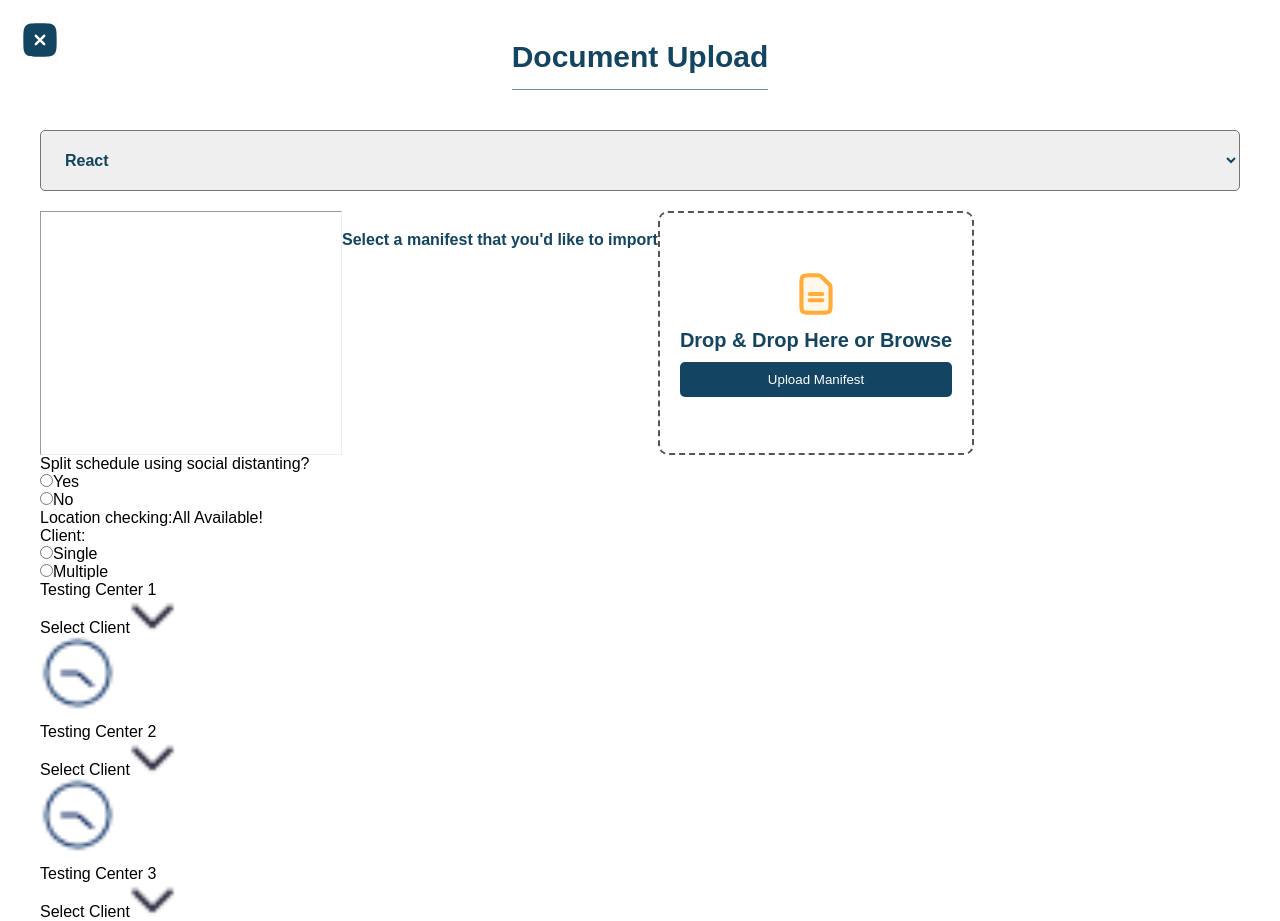
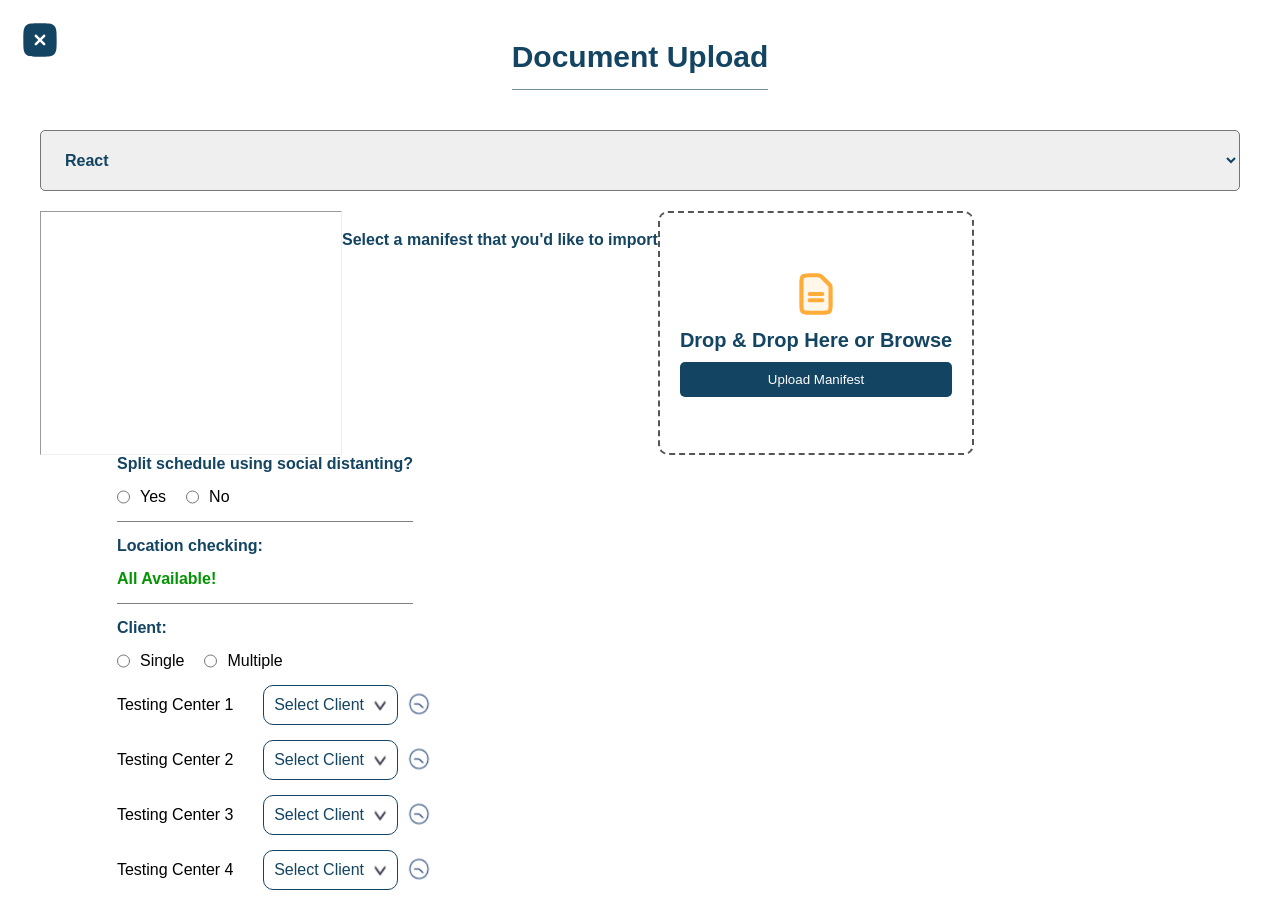
Before and after one commit to Faxraddin/Robby, a React (Create React App) app: page / in a window 1280 px wide. Shown: the top 921 px of the page. Built offline with nearby package versions, Linux system fonts and the light colour scheme.

Commit message:
added css no logic

```diff
--- a/src/components/RightPart/RightPart.css
+++ b/src/components/RightPart/RightPart.css
@@ -0,0 +1,117 @@
+.RightPart-parent{
+    width: 450px;
+    display: flex;
+    align-items: center;
+    justify-content: center;
+};
+
+.RightPart-child{
+    display: flex;
+    width: 100%;
+    flex-direction: column;
+};
+
+
+
+
+
+.RightPart-p1{
+    display: flex;
+    flex-direction: column;
+    gap: 20px;
+    border-bottom: thin gray solid;
+    width: 100%;
+}
+
+.RightPart-p1 > span{
+    font-size: 16px;
+    font-weight: 700;
+    color: rgb(19, 68, 97);
+}
+
+.swichers{
+    display: flex;
+    align-items: center;
+    gap: 20px;
+    padding: 15px 0 15px 0;
+    border-bottom: thin gray solid;
+    margin-bottom: 15px;
+}
+
+.swichers div{
+    display: flex;
+    gap: 10px;
+}
+
+
+
+
+
+.RightPart-p2{
+    display: flex;
+    flex-direction: column;
+    gap: 15px;
+    padding-bottom: 15px;
+    width: 100%;
+    border-bottom: thin gray solid;
+}
+
+.RightPart-p2 h3{
+    font-weight: 700;
+    color: rgb(19, 68, 97);
+    font-size: 16px;
+}
+
+.RightPart-p2 span{
+    font-weight: 700;
+    color: rgb(3, 149, 3);
+    font-size: 16px;
+};
+
+
+
+
+
+.RightPart-p3{
+    display: flex;
+    flex-direction: column;
+    gap: 15px;
+    width: 100%;
+    border-bottom: thin gray solid;
+}
+
+.RightPart-p3 > span{
+    font-size: 16px;
+    font-weight: 700;
+    color: rgb(19, 68, 97);
+}
+
+.swichers2{
+    display: flex;
+    align-items: center;
+    gap: 20px;
+    padding: 15px 0 15px 0;
+}
+
+.swichers2 div{
+    display: flex;
+    gap: 10px;
+};
+
+.testers{
+    display: flex;
+    flex-direction: column;
+    width: 100%;
+    gap:15px
+};
+
+.testers-container{
+    display: flex;
+    align-items: center;
+    justify-content: center;
+    width: 100%;
+};
+
+.testers-container > div {
+    display: flex;
+}
--- a/src/components/RightPart/RightPart.js
+++ b/src/components/RightPart/RightPart.js
@@ -1,4 +1,4 @@
-import './RightPart.css';
+import './RightPart.css'
 
 const RightPart = () => {
   return (
@@ -6,7 +6,7 @@ const RightPart = () => {
       <div className="RightPart-child">
         <div className="RightPart-p1">
           <span>Split schedule using social distanting?</span>
-          <div>
+          <div className="swichers">
             <div>
               <input type="radio" value={"Yes"} />
               <span>Yes</span>
@@ -18,12 +18,12 @@ const RightPart = () => {
           </div>
         </div>
         <div className="RightPart-p2">
-          <span>Location checking:</span>
+          <h3>Location checking:</h3>
           <span>All Available!</span>
         </div>
-        <div className="RightPart-p3">
+        <div className="RightPart-p3" style={{ padding: "15px 0 15px 0" }}>
           <span>Client:</span>
-          <div>
+          <div className="swichers2">
             <div>
               <input type="radio" value={"Single"} />
               <span>Single</span>
@@ -33,45 +33,152 @@ const RightPart = () => {
               <span>Multiple</span>
             </div>
           </div>
-          <div>
-            <div>
+          <div
+            className="testers"
+            style={{ gap: "15px", display: "flex", flexDirection: "column" }}
+          >
+            <div
+              style={{
+                display: "flex",
+                justifyContent: "space-between",
+                alignItems: "center",
+              }}
+              className="testers-container"
+            >
               <span>Testing Center 1</span>
-              <div>
-                <div>
-                  <span>Select Client</span>
-                  <img src="./down.png" />
+              <div
+                style={{
+                  display: "flex",
+                  alignItems: "center",
+                  position: "relative",
+                  right: "-20px",
+                  gap: 10,
+                }}
+              >
+                <div
+                  style={{
+                    padding: "10px",
+                    border: "rgb(19, 68, 97) thin solid",
+                    borderRadius: 10,
+                    display: "flex",
+                    gap: 10,
+                    alignItems: "center",
+                  }}
+                >
+                  <span style={{ color: "rgb(19, 68, 97)" }}>
+                    Select Client
+                  </span>
+                  <img height={13} width={13} src="./down.png" />
                 </div>
-                <img src="./clock.png" />
+                <img height={25} width={25} src="./clock.png" />
               </div>
             </div>
-            <div>
+            <div
+              style={{
+                display: "flex",
+                justifyContent: "space-between",
+                alignItems: "center",
+              }}
+              className="testers-container"
+            >
               <span>Testing Center 2</span>
-              <div>
-                <div>
-                  <span>Select Client</span>
-                  <img src="./down.png" />
+              <div
+                style={{
+                  display: "flex",
+                  alignItems: "center",
+                  position: "relative",
+                  right: "-20px",
+                  gap: 10,
+                }}
+              >
+                <div
+                  style={{
+                    padding: "10px",
+                    border: "rgb(19, 68, 97) thin solid",
+                    borderRadius: 10,
+                    display: "flex",
+                    gap: 10,
+                    alignItems: "center",
+                  }}
+                >
+                  <span style={{ color: "rgb(19, 68, 97)" }}>
+                    Select Client
+                  </span>
+                  <img height={13} width={13} src="./down.png" />
                 </div>
-                <img src="./clock.png" />
+                <img height={25} width={25} src="./clock.png" />
               </div>
             </div>
-            <div>
+            <div
+              style={{
+                display: "flex",
+                justifyContent: "space-between",
+                alignItems: "center",
+              }}
+              className="testers-container"
+            >
               <span>Testing Center 3</span>
-              <div>
-                <div>
-                  <span>Select Client</span>
-                  <img src="./down.png" />
+              <div
+                style={{
+                  display: "flex",
+                  alignItems: "center",
+                  position: "relative",
+                  right: "-20px",
+                  gap: 10,
+                }}
+              >
+                <div
+                  style={{
+                    padding: "10px",
+                    border: "rgb(19, 68, 97) thin solid",
+                    borderRadius: 10,
+                    display: "flex",
+                    gap: 10,
+                    alignItems: "center",
+                  }}
+                >
+                  <span style={{ color: "rgb(19, 68, 97)" }}>
+                    Select Client
+                  </span>
+                  <img height={13} width={13} src="./down.png" />
                 </div>
-                <img src="./clock.png" />
+                <img height={25} width={25} src="./clock.png" />
               </div>
             </div>
-            <div>
+            <div
+              style={{
+                display: "flex",
+                justifyContent: "space-between",
+                alignItems: "center",
+              }}
+              className="testers-container"
+            >
               <span>Testing Center 4</span>
-              <div>
-                <div>
-                  <span>Select Client</span>
-                  <img src="./down.png" />
+              <div
+                style={{
+                  display: "flex",
+                  alignItems: "center",
+                  position: "relative",
+                  right: "-20px",
+                  gap: 10,
+                }}
+              >
+                <div
+                  style={{
+                    padding: "10px",
+                    border: "rgb(19, 68, 97) thin solid",
+                    borderRadius: 10,
+                    display: "flex",
+                    gap: 10,
+                    alignItems: "center",
+                  }}
+                >
+                  <span style={{ color: "rgb(19, 68, 97)" }}>
+                    Select Client
+                  </span>
+                  <img height={13} width={13} src="./down.png" />
                 </div>
-                <img src="./clock.png" />
+                <img height={25} width={25} src="./clock.png" />
               </div>
             </div>
           </div>
```
